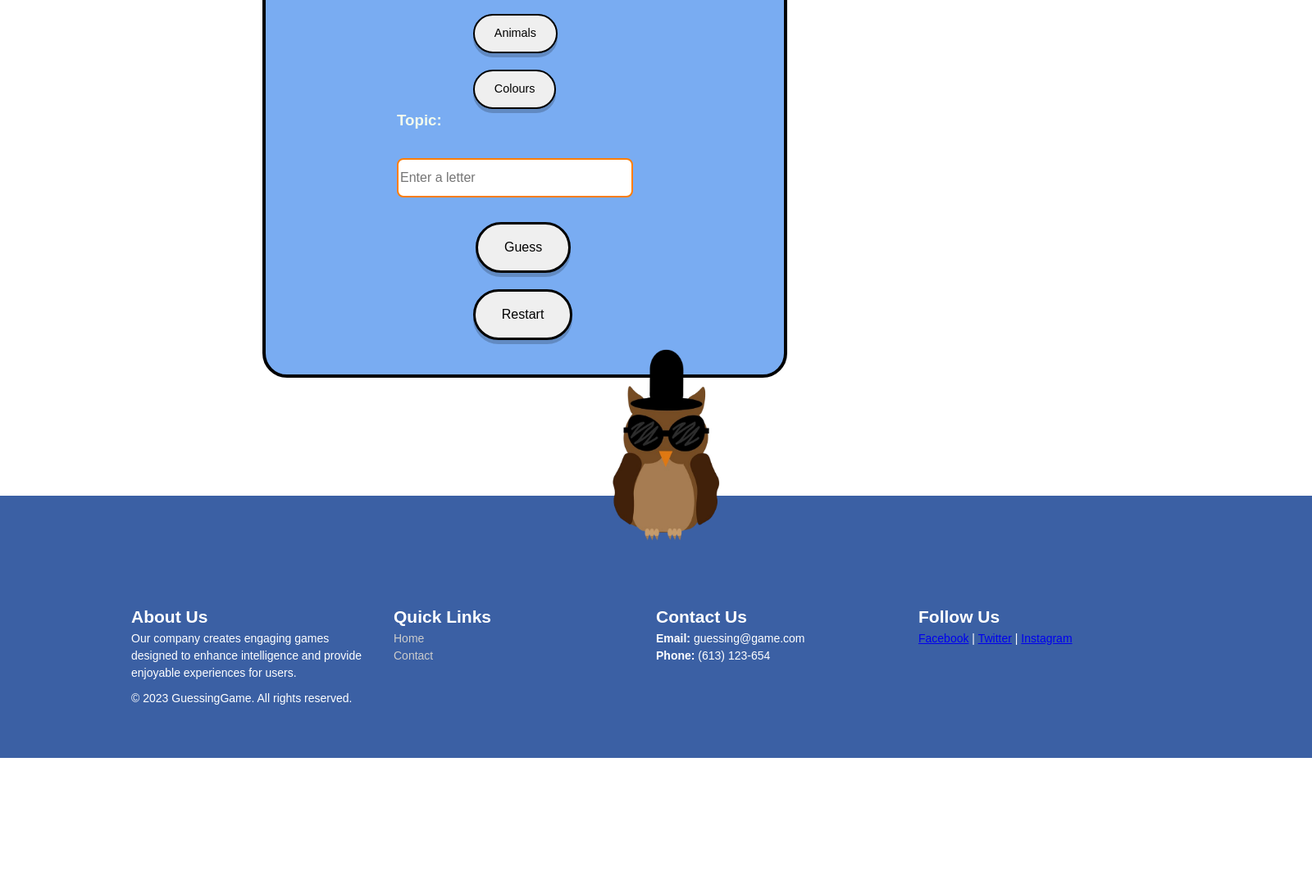
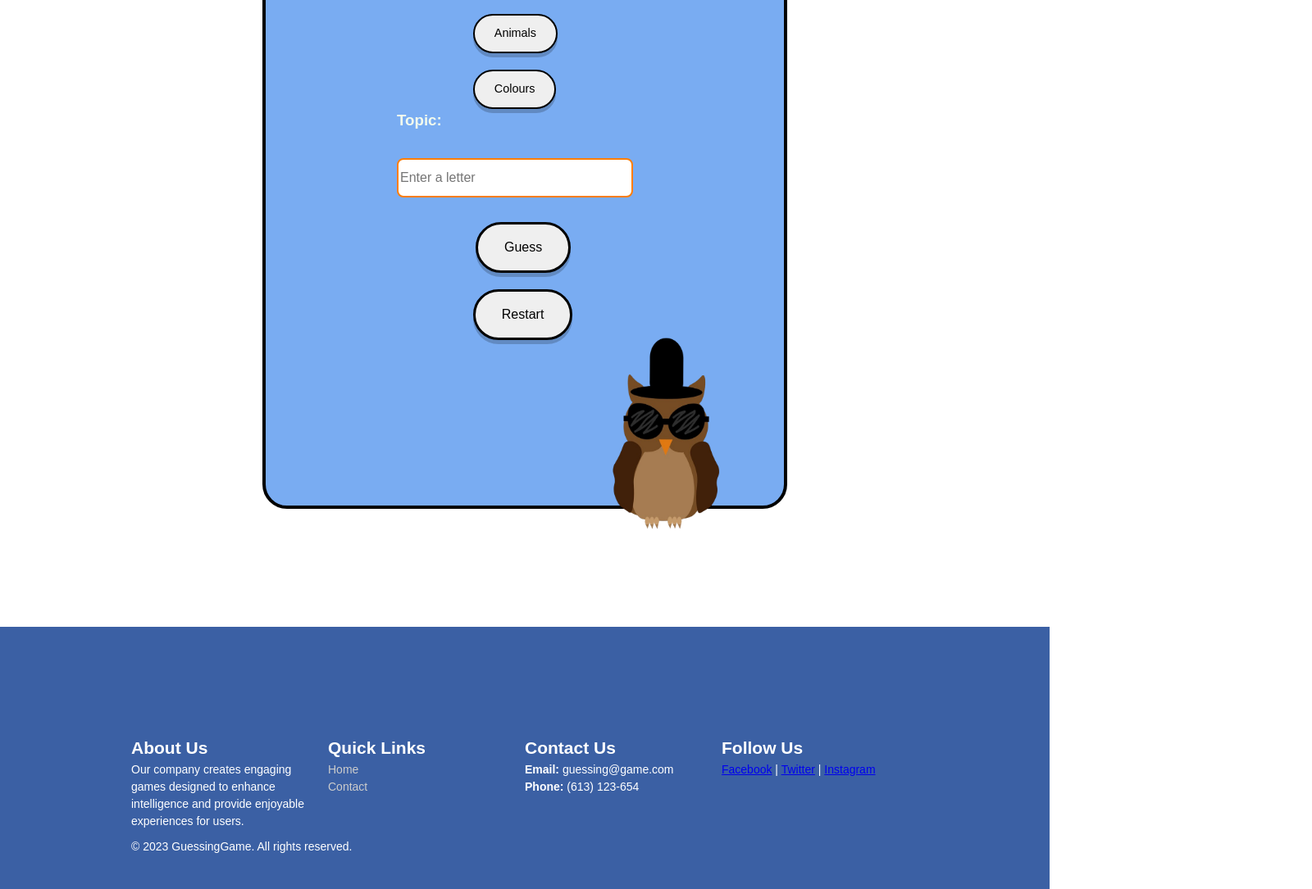
Before and after one commit to irm1005-itec1005-fall-2023/assignment-05-webwhisper, a plain HTML site: page index.html in a window 1280 px wide. Shown: the part 1129-2214 px from the top of the page at 82% size, 1600 px wide, since content can reach past the window. Before the commit the page ends 2054 px from the top, so only its background shows below. Drawn offline with Linux system fonts and the light colour scheme.

Commit message:
fixedfooter

```diff
--- a/style.css
+++ b/style.css
@@ -134,11 +134,13 @@ h1 {
   display: flex;
   justify-content: space-between;
   margin: center;
+
 }
+
 
 .item1 {
   width: 40rem;
-  height: 45em;
+  height: 55rem;
   padding: 10rem;
   border: 4px solid black;
   border-radius: 30px;
@@ -151,7 +153,7 @@ h1 {
 
 /*footer*/
 .footer1{
-  width: 100rem;
+  width: 100%;
   height: 15rem;
   padding: 10rem;
   box-sizing: border-box;
@@ -348,10 +350,14 @@ h1 {
     flex-wrap: wrap;
 }
 
+footer{
+  width: 100%;
+}
+
 .footer-section {
-    margin-right: 20px;
+
     flex: 1;
-    min-width: 200px;
+
 }
 
 .footer-section h2 {
@@ -363,7 +369,7 @@ h1 {
 .footer-section p {
     list-style: none;
     padding: 0;
-    margin: 0;
+
 }
 
 .footer-section ul li a {
@@ -410,7 +416,7 @@ h3{
     transform: translateY(0);
   }
   50% {
-    transform: translateY(-50%);
+    transform: translateY(-80%);
   }
   100% {
     transform: translateY(0);
```
